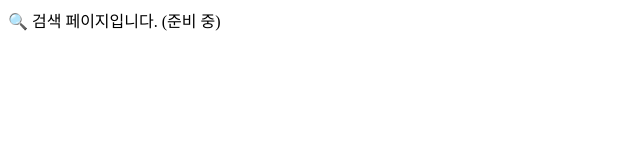
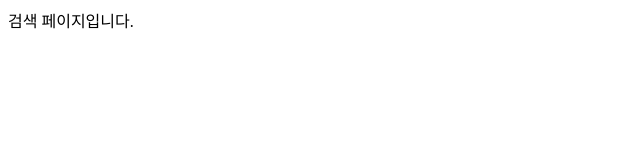
Before and after one commit to nicolas-kim942/cordi-ai2, a Next.js app: page /recommendation/search in a window 1280 px wide. Shown: the top 160 px of the page, without its empty margins (0-640 px from the left). Built offline with nearby package versions, Linux system fonts and the light colour scheme.

Commit message:
최신 코드 반영

```diff
--- a/pages/recommendation/search.jsx
+++ b/pages/recommendation/search.jsx
@@ -1,4 +1,3 @@
-// pages/recommendation/search.jsx
 export default function SearchPage() {
-    return <div>🔍 검색 페이지입니다. (준비 중)</div>;
-  }
+  return <div>검색 페이지입니다.</div>;
+}
```
